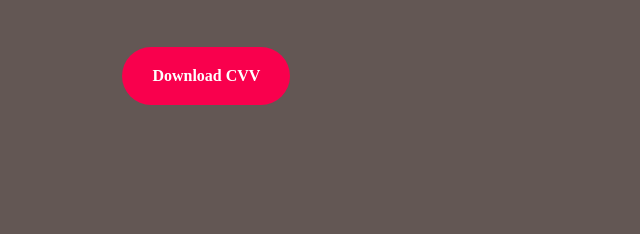
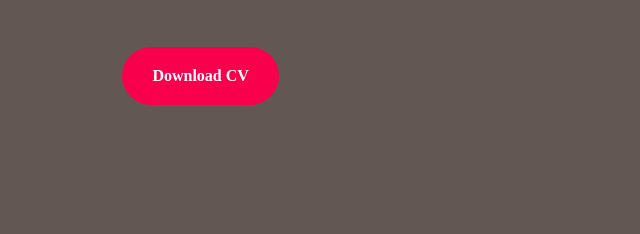
Before and after one commit to nandini50/Portfolio, a plain HTML site: page index.html in a window 1280 px wide. Shown: the part 464-698 px from the top of the page, 0-640 px from the left. Drawn offline with Linux system fonts and the light colour scheme.

Commit message:
second commit

```diff
--- a/index.html
+++ b/index.html
@@ -29,7 +29,7 @@
             <h3>I am a Web developer.</h4>
             <div class="newsletter">
                 <form action="#">
-                     <a href="cvv.txt" download="download">Download CVV </a>
+                     <a href="cvv.txt" download="download">Download CV </a>
                 </form>
             </div>
         </div>
```
